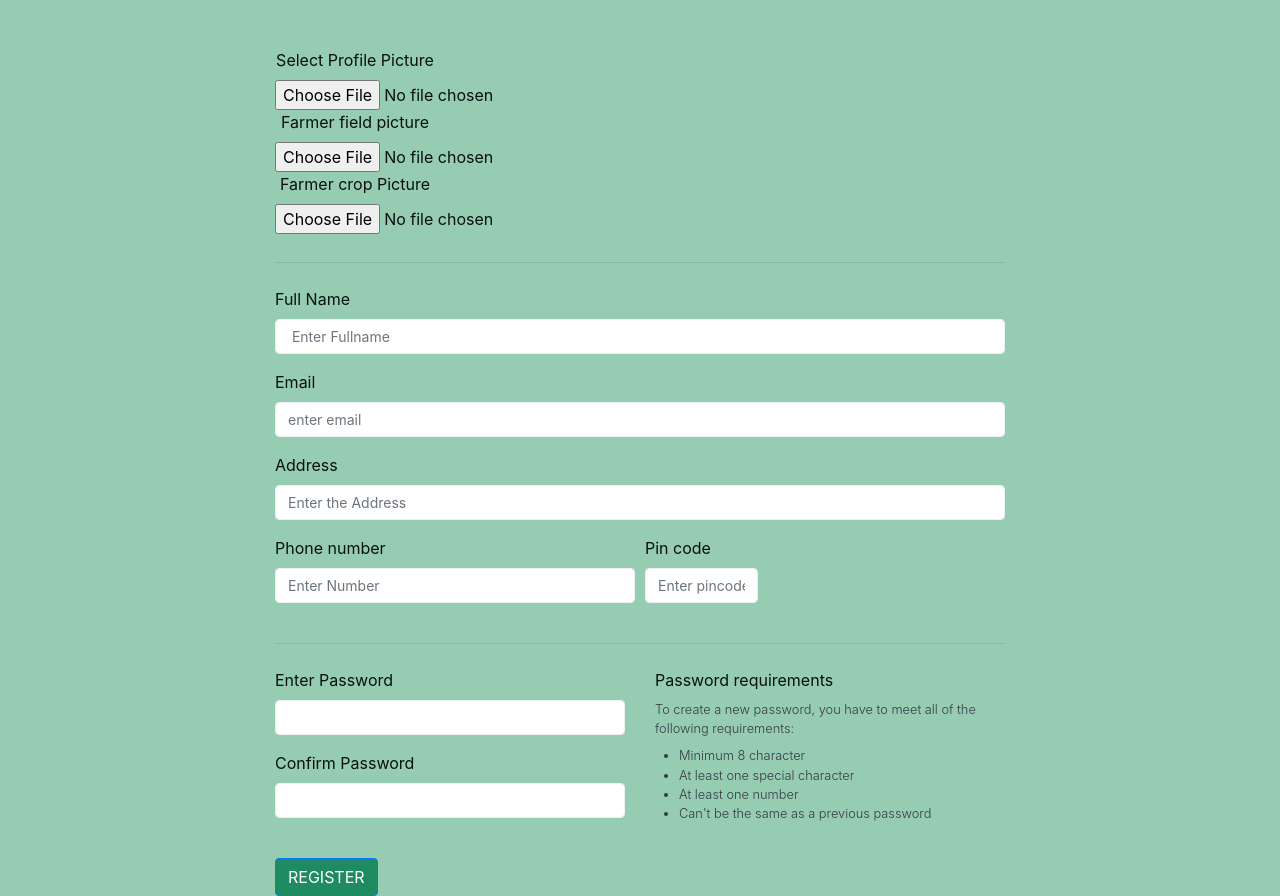
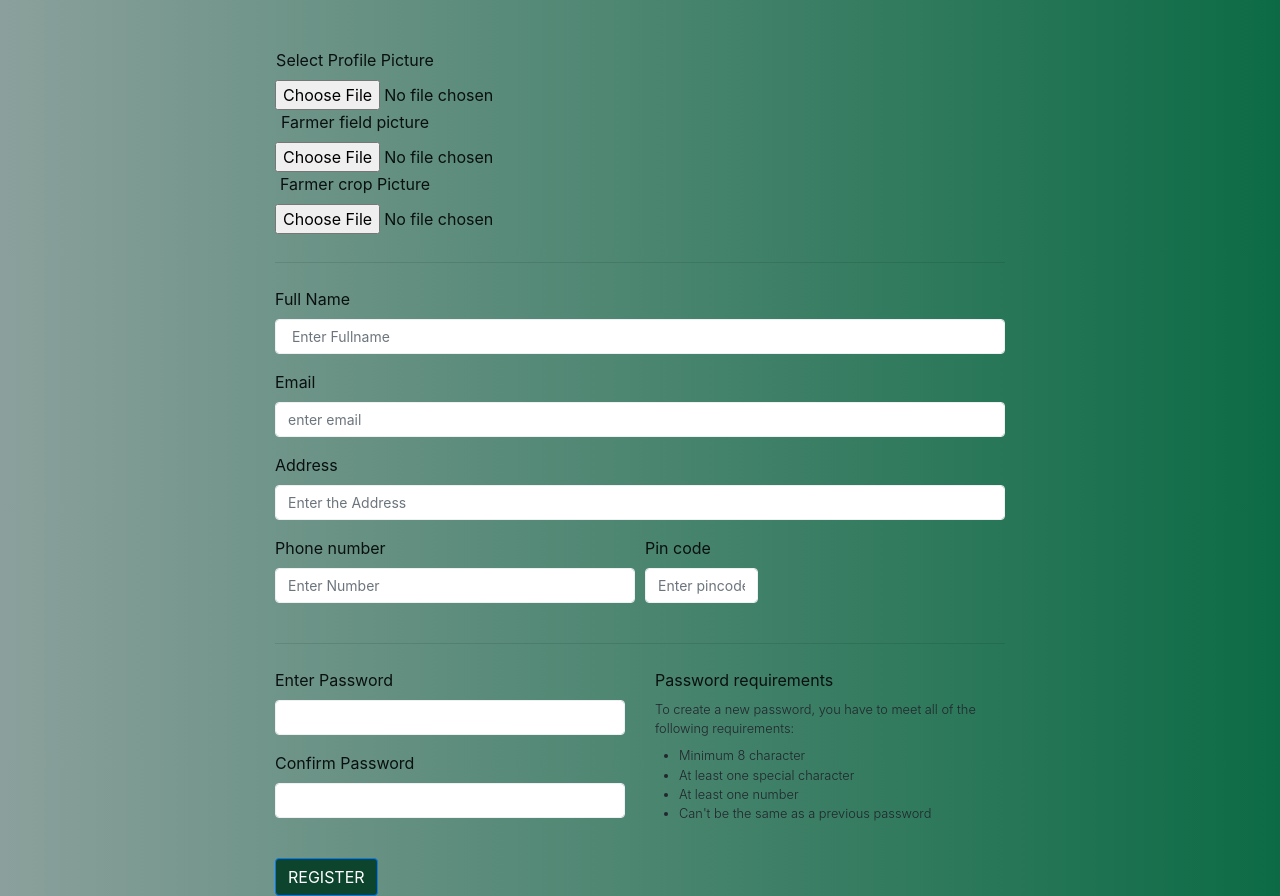
Before and after one commit to ganeshdarapureddi/UjwalVyavasaii, a Django app: page /farmregister/ in a window 1280 px wide. Run offline with Django 4.2, Linux system fonts and the light colour scheme; some libraries are stand-ins or nearby versions.

Commit message:
register changes

```diff
--- a/Consumers/consregister/templates/consregister/consregister11.html
+++ b/Consumers/consregister/templates/consregister/consregister11.html
@@ -9,7 +9,7 @@
     <style type="text/css">
         body {
             color: #09100f;
-            background-color: #96cdb2;
+            background: linear-gradient(to right, #8ba09c, #0c6b45)
         }
 
         .avatar-xl img {
@@ -26,7 +26,7 @@
         }
 
         .text-muted {
-            color: #353a44 !important;
+            color: #1c2028 !important;
         }
         .text-muted {
             font-weight: 300;
@@ -125,7 +125,7 @@
                                 </ul>
                             </div>
                         </div>
-                        <button type="submit" class="btn btn-primary" style="background-color: rgb(30, 139, 99);">REGISTER</button>
+                        <button type="submit" class="btn btn-primary" style="background-color: rgb(16, 79, 56);">REGISTER</button>
                     </form>
                 </div>
             </div>
--- a/Farmers/farmregister/templates/farmregister/farmregister1.html
+++ b/Farmers/farmregister/templates/farmregister/farmregister1.html
@@ -3,13 +3,13 @@
 
 <head>
     <meta charset="utf-8">
-    <title>Account settings</title>
+    <title>Farmer Register</title>
     <meta name="viewport" content="width=device-width, initial-scale=1">
     <link href="https://cdn.jsdelivr.net/npm/bootstrap@4.5.0/dist/css/bootstrap.min.css" rel="stylesheet">
     <style type="text/css">
         body {
             color: #09100f;
-            background-color: #96cdb2;
+            background: linear-gradient(to right, #8ba09c, #0c6b45)
         }
 
         .avatar-xl img {
@@ -26,7 +26,7 @@
         }
 
         .text-muted {
-            color: #353a44 !important;
+            color: #22262d !important;
         }
 
         .text-muted {
@@ -136,7 +136,7 @@
                                 </ul>
                             </div>
                         </div>
-                        <button type="submit" class="btn btn-primary" style="background-color: rgb(30, 139, 99);">REGISTER</button>
+                        <button type="submit" class="btn btn-primary" style="background-color: rgb(12, 68, 46);">REGISTER</button>
                     </form>
                 </div>
             </div>
--- a/Home/templates/Home/index.html
+++ b/Home/templates/Home/index.html
@@ -84,7 +84,7 @@
                                     <div class="limit-box">
                                         <nav class="main-menu">
                                             <ul class="menu-area-main">
-                                                <li class="active"> <a href="/Farmers/f_account">Login/Register</a> </li>
+                                                <li class="active"> <a href="login/">Login/Register</a> </li>
                                                 <li> <a href="#about">About</a> </li>
                                                 <li><a href="#product">Products</a></li>
                                                 <li><a href="#testimonial">Testimonial</a></li>
--- a/Home/templates/Home/login.html
+++ b/Home/templates/Home/login.html
@@ -155,8 +155,9 @@ a.socialIcon:hover,
       <div class="col-md-6">
          <div class="card">
           <form onsubmit="event.preventDefault()" class="box"> <h1>Login</h1> <p class="text-muted"> Please enter your Mobile Number and password!</p>
-             <input type="text" name="" placeholder="Phone Number" pattern="[0-9]{3}-[0-9]{2}-[0-9]{3}" required>
-             <input type="password" name="" placeholder="Password" required>
+            {% csrf_token %}
+             <input type="text" name="" placeholder="Phone Number" >
+             <input type="password" name="" placeholder="Password" >
 
               <input type="submit" name="" value="Login" href="#">
              <p class="text-muted">Don't have an account?</p>
```
